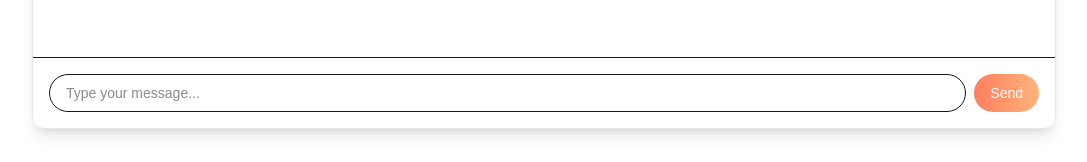
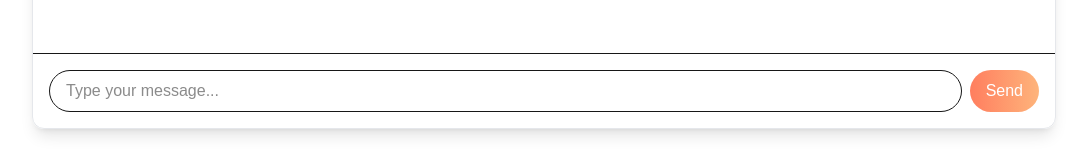
Before and after one commit to Velqen/Velqen-Webpage, a Next.js app: page / in a window 1280 px wide. Shown: the part 695-857 px from the top of the page, without its empty margins (96-1183 px from the left). Built offline with nearby package versions, Linux system fonts and the light colour scheme.

Commit message:
solved scrolling issue

```diff
--- a/src/components/ChatBot/ChatBot.tsx
+++ b/src/components/ChatBot/ChatBot.tsx
@@ -13,7 +13,12 @@ const ChatBot = () => {
   const messagesEndRef = useRef<HTMLDivElement>(null);
 
   const scrollToBottom = () => {
-    messagesEndRef.current?.scrollIntoView({ behavior: "smooth" });
+    if (messagesEndRef.current) {
+      messagesEndRef.current.parentElement?.scrollTo({
+        top: messagesEndRef.current.parentElement.scrollHeight,
+        behavior: "smooth",
+      });
+    }
   };
 
   useEffect(() => {
@@ -68,7 +73,7 @@ const ChatBot = () => {
             }`}
           >
             <div
-              className={`px-4 py-2 rounded-2xl text-sm max-w-xs break-words ${
+              className={`px-4 py-2 rounded-2xl text-base max-w-xs break-words ${
                 msg.sender === "user"
                   ? "bennett-gradient-bg text-white"
                   : "bg-gray-200 text-gray-800"
@@ -81,7 +86,7 @@ const ChatBot = () => {
 
         {isLoading && (
           <div className="flex justify-start">
-            <div className="px-4 py-2 rounded-2xl bg-gray-200 text-gray-600 text-sm max-w-xs animate-pulse">
+            <div className="px-4 py-2 rounded-2xl bg-gray-200 text-gray-600 text-base max-w-xs animate-pulse">
               Bennett is typing…
             </div>
           </div>
@@ -97,12 +102,12 @@ const ChatBot = () => {
           value={input}
           onChange={(e) => setInput(e.target.value)}
           placeholder="Type your message..."
-          className="flex-1 px-4 py-2 border rounded-full text-sm outline-none focus:ring-2 focus:ring-bennett-orange"
+          className="flex-1 px-4 py-2 border rounded-full text-base outline-none focus:ring-2 focus:ring-bennett-orange"
         />
         <button
           type="submit"
           disabled={isLoading}
-          className="px-4 py-2 bennett-gradient-bg bennett-gradient-bg-hover text-white rounded-full text-sm  disabled:opacity-50"
+          className="px-4 py-2 bennett-gradient-bg bennett-gradient-bg-hover text-white rounded-full text-base  disabled:opacity-50"
         >
           {isLoading ? "…" : "Send"}
         </button>
```
